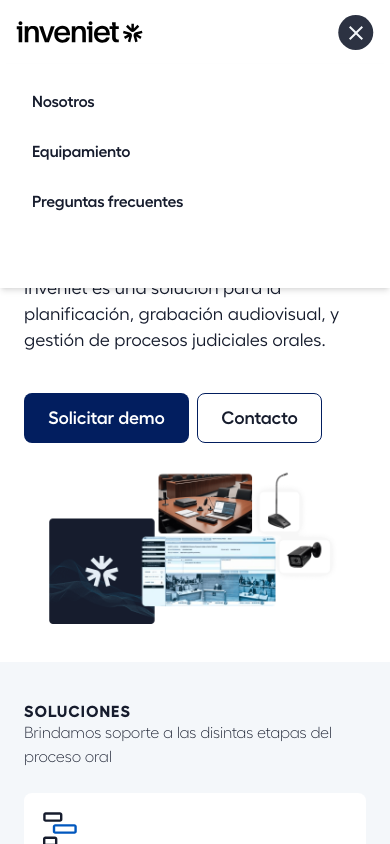
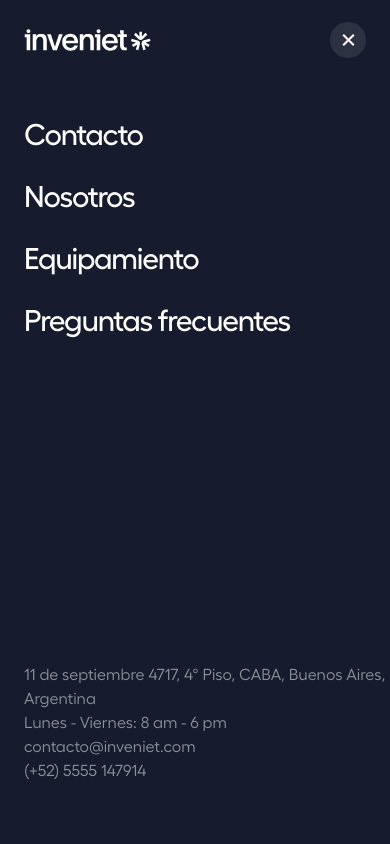
Before and after one commit to pascualmanuel/inveniet, a React (Create React App) app: page / in a window 390 px wide. Both pictures are taken after a click on the button 356 px from the left and 32 px from the top of the page. Shown: the top 844 px of the page. Built offline with nearby package versions, Linux system fonts and the light colour scheme.

Commit message:
Header almost done

```diff
--- a/src/Components/Hero.jsx
+++ b/src/Components/Hero.jsx
@@ -5,7 +5,7 @@
     <>
       <div className="max-w-[570px] center">
         <div className="flex flex-col  mb-[25px]">
-          <h1 className="myH1 mb-[16px] mt-[60px]">
+          <h1 className="myH1 mb-[16px] mt-[30px]">
             Tecnología para modernizar la justicia
           </h1>
           <p className="subH mb-[40px]">
--- a/src/Components/Navbar.jsx
+++ b/src/Components/Navbar.jsx
@@ -1,13 +1,48 @@
-import React, { useState } from "react";
+import React, { useState, useEffect } from "react";
 import "../App.css";
 import { ReactSVG } from "react-svg";
 import Logo from "../assets/logo/InvenietLogoBlack.svg";
+import LogoDoble from "../assets/logo/InvenietLogoDobleColor.svg";
+const Navbar = () => {
+  const [vh, setVh] = useState(0); // Estado para almacenar el valor de vh
 
-const Navbar = () => {
+  useEffect(() => {
+    const setViewportHeight = () => {
+      // Calcula la altura real del viewport
+      const newVh =
+        window.innerHeight - 86 - 120 - 0.1 * (window.innerHeight - 86 - 120);
+      // Establece la variable CSS
+
+      // Guarda el valor en el estado
+      setVh(newVh);
+      console.log(newVh, "gfs");
+    };
+
+    // Configura el tamaño al cargar la página
+    setViewportHeight();
+
+    // Ajusta el tamaño al cambiar el tamaño de la ventana
+    window.addEventListener("resize", setViewportHeight);
+
+    // Limpia el event listener al desmontar el componente
+    return () => {
+      window.removeEventListener("resize", setViewportHeight);
+    };
+  }, []);
+
+  // Ahora puedes usar el valor de vh en cualquier parte del componente
+  console.log(vh); // Imprime el valor de vh en la consola
+
   const [isMobileMenuOpen, setMobileMenuOpen] = useState(false);
+  const [colorLogo, setColorLogo] = useState("black");
 
   const toggleMobileMenu = () => {
-    setMobileMenuOpen(!isMobileMenuOpen);
+    setMobileMenuOpen((prev) => {
+      // Toggle the logo color based on the new state of isMobileMenuOpen
+      const newMenuState = !prev;
+      setColorLogo(newMenuState ? "white" : "black");
+      return newMenuState;
+    });
   };
 
   return (
@@ -18,13 +53,13 @@
           <ReactSVG src={Logo} />
         </div>
         <ul className="md:flex md:flex-row items-center">
-          <li className="py-2 px-4 myPBold">
+          <li className="py-2 px-4 myPBold ">
             <a href="#home">Nosotros</a>
           </li>
-          <li className="py-2 px-4 myPBold">
+          <li className="py-2 px-4 myPBold ">
             <a href="#about">Equipamiento</a>
           </li>
-          <li className="py-2 px-4 myPBold">
+          <li className="py-2 px-4 myPBold ">
             <a href="#services">Preguntas frecuentes</a>
           </li>
           <li className="md:h-[50px] md:w-[125px] flex justify-center items-center bg-iBlue rounded-lg ml-[18px]">
@@ -36,129 +71,64 @@
       </nav>
 
       {/* Mobile Navbar */}
-      <nav className="flex justify-between items-center h-16 px-4 sm:hidden">
+      <nav
+        className={`flex justify-between items-center h-20 px-6 sm:hidden ${
+          isMobileMenuOpen ? "nav-open" : ""
+        }`}
+      >
         <div className="logo">
-          <ReactSVG src={Logo} className="w-20" />{" "}
-          {/* Adjust width as needed */}
+          <ReactSVG
+            src={LogoDoble}
+            beforeInjection={(svg) => {
+              svg.setAttribute("style", `fill: ${colorLogo};`);
+            }}
+            className="logo"
+          />
         </div>
         <button
-          className="hamburger focus:outline-none transition-transform duration-500"
+          className={`hamburger ${isMobileMenuOpen ? "open" : ""}`}
           onClick={toggleMobileMenu}
         >
-          {/* Toggle between hamburger and cross icon */}
-          {isMobileMenuOpen ? (
-            // Cross SVG
-            <svg
-              width="36"
-              height="35"
-              viewBox="0 0 36 35"
-              fill="none"
-              xmlns="http://www.w3.org/2000/svg"
-            >
-              <g filter="url(#filter0_b_160_3141)">
-                <circle cx="17.7634" cy="17.5" r="17.5" fill="#2C3242" />
-              </g>
-              <path
-                d="M12.4 25L11 23.6L16.6 18L11 12.4L12.4 11L18 16.6L23.6 11L25 12.4L19.4 18L25 23.6L23.6 25L18 19.4L12.4 25Z"
-                fill="#F4F7FA"
-              />
-              <defs>
-                <filter
-                  id="filter0_b_160_3141"
-                  x="-3.73657"
-                  y="-4"
-                  width="43"
-                  height="43"
-                  filterUnits="userSpaceOnUse"
-                  colorInterpolationFilters="sRGB"
-                >
-                  <feFlood floodOpacity="0" result="BackgroundImageFix" />
-                  <feGaussianBlur in="BackgroundImageFix" stdDeviation="2" />
-                  <feComposite
-                    in2="SourceAlpha"
-                    operator="in"
-                    result="effect1_backgroundBlur_160_3141"
-                  />
-                  <feBlend
-                    mode="normal"
-                    in="SourceGraphic"
-                    in2="effect1_backgroundBlur_160_3141"
-                    result="shape"
-                  />
-                </filter>
-              </defs>
-            </svg>
-          ) : (
-            // Hamburger SVG
-            <svg
-              width="36"
-              height="35"
-              viewBox="0 0 36 35"
-              fill="none"
-              xmlns="http://www.w3.org/2000/svg"
-            >
-              <g filter="url(#filter0_b_159_239)">
-                <circle cx="17.7634" cy="17.5" r="17.5" fill="#F4F7FA" />
-              </g>
-              <rect x="10.2634" y="13" width="15" height="2" fill="#161C2D" />
-              <rect x="10.2634" y="21" width="15" height="2" fill="#161C2D" />
-              <defs>
-                <filter
-                  id="filter0_b_159_239"
-                  x="-3.73657"
-                  y="-4"
-                  width="43"
-                  height="43"
-                  filterUnits="userSpaceOnUse"
-                  colorInterpolationFilters="sRGB"
-                >
-                  <feFlood floodOpacity="0" result="BackgroundImageFix" />
-                  <feGaussianBlur in="BackgroundImageFix" stdDeviation="2" />
-                  <feComposite
-                    in2="SourceAlpha"
-                    operator="in"
-                    result="effect1_backgroundBlur_159_239"
-                  />
-                  <feBlend
-                    mode="normal"
-                    in="SourceGraphic"
-                    in2="effect1_backgroundBlur_159_239"
-                    result="shape"
-                  />
-                </filter>
-              </defs>
-            </svg>
-          )}
+          <div className="line line1"></div>
+          <div className="line line2"></div>
         </button>
 
         {/* Mobile Menu */}
         {isMobileMenuOpen && (
-          <ul className="absolute top-16 left-0 w-full bg-white shadow-md flex flex-col items-start p-4 space-y-2 transition-all duration-300">
-            <li className="py-2 px-4 myPBold">
+          <>
+            <ul className="absolute h-[100vh] top-20 left-0 w-full bg-iDBlue shadow-md flex flex-col items-start space-y-2 transition-all duration-300 pt-7">
+              <li className="py-2 pl-6 myH2 text-white">
+                <a href="#contact" onClick={toggleMobileMenu}>
+                  Contacto
+                </a>
+              </li>
+              <li className="py-2 pl-6 myH2 text-white">
                 <a href="#home" onClick={toggleMobileMenu}>
                   Nosotros
                 </a>
               </li>
-            <li className="py-2 px-4 myPBold">
+              <li className="py-2 pl-6 myH2 text-white">
                 <a href="#about" onClick={toggleMobileMenu}>
                   Equipamiento
                 </a>
               </li>
-            <li className="py-2 px-4 myPBold">
+              <li className="py-2 pl-6 myH2 text-white">
                 <a href="#services" onClick={toggleMobileMenu}>
                   Preguntas frecuentes
                 </a>
               </li>
-            <li className="py-2 px-4 myPBold">
-              <a
-                href="#contact"
-                className="contact-button myCTA text-white"
-                onClick={toggleMobileMenu}
-              >
-                Contacto
-              </a>
+              <div className="absolute" style={{ top: `${vh}px` }}>
+                <li className="pl-6 text-[#8D9098]">
+                  11 de septiembre 4717, 4° Piso, CABA, Buenos Aires, Argentina
                 </li>
+                <li className="pl-6 text-[#8D9098]">
+                  Lunes - Viernes: 8 am - 6 pm
+                </li>
+                <li className="pl-6 text-[#8D9098]">contacto@inveniet.com</li>
+                <li className="pl-6 text-[#8D9098]">(+52) 5555 147914</li>
+              </div>
             </ul>
+          </>
         )}
       </nav>
     </>
--- a/src/index.css
+++ b/src/index.css
@@ -83,3 +83,56 @@
 .swiper-slide-prev {
   margin-right: 20px !important;
 }
+
+.hamburger {
+  position: relative;
+  width: 36px;
+  height: 36px;
+  cursor: pointer;
+  display: flex;
+  justify-content: center;
+  align-items: center;
+  background: #f4f7fa;
+  backdrop-filter: blur(2px);
+  border-radius: 50px;
+}
+
+.line {
+  position: absolute;
+  width: 15px;
+  height: 2px;
+  background-color: #161c2d;
+  transition: all 0.4s ease;
+}
+
+.line1 {
+  transform: translateY(-6px);
+  margin-bottom: -5px;
+}
+
+.line2 {
+  transform: translateY(6px);
+  margin-bottom: 5px;
+}
+
+.open .line1 {
+  transform: rotate(45deg);
+  margin-bottom: 5px;
+}
+
+.open .line2 {
+  transform: rotate(-45deg);
+  margin-bottom: 5px;
+}
+.open .line {
+  margin-top: 5px;
+  background-color: white;
+}
+
+.open {
+  background-color: #2c3242;
+  /* transition: all 0.3s ease; */
+}
+.nav-open {
+  background-color: #161c2d;
+}
```
Also changed, not shown: src/assets/logo/InvenietLogoDobleColor.svg (added). Lines whose indentation alone changed are shown as unchanged.
